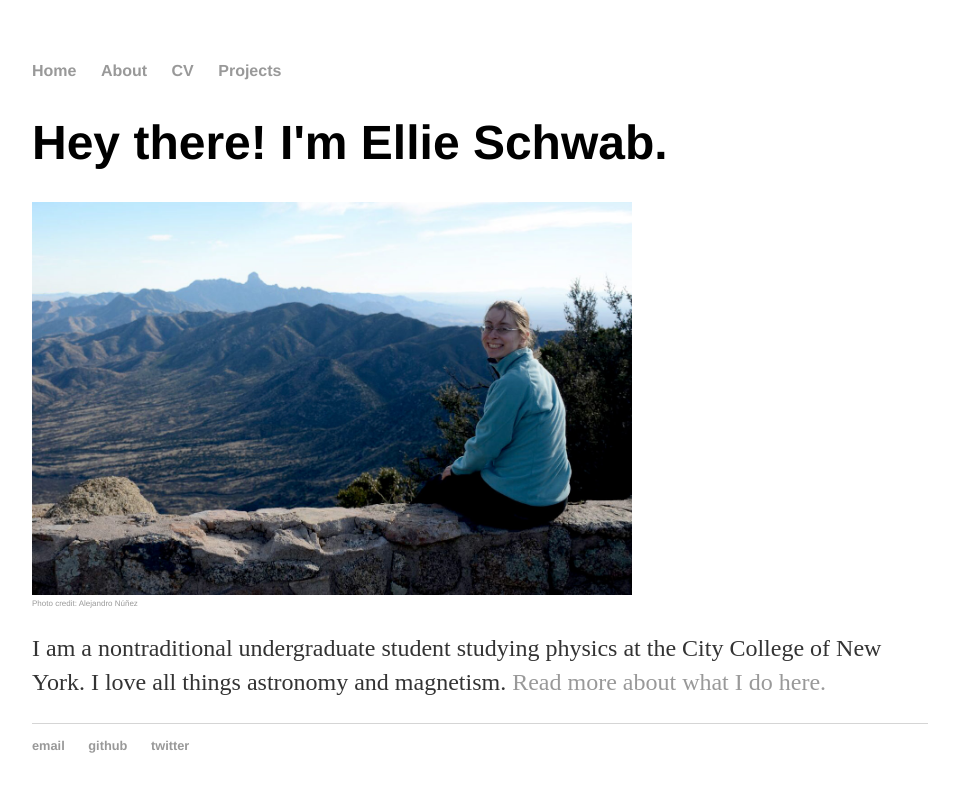
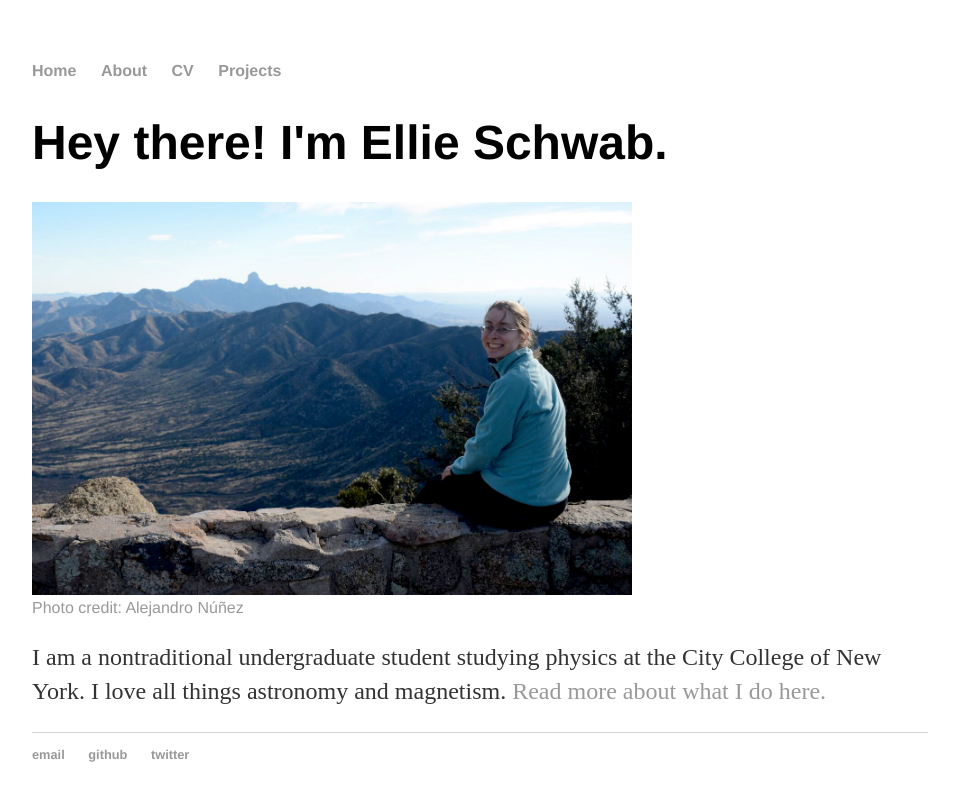
Before and after one commit to elliesch/elliesch.github.io, a Jekyll site: the page built from index.html, in a window 1280 px wide. Shown: the top 801 px of the page, without its empty margins (160-1119 px from the left). Built offline with Jekyll 4.4.1, drawn with Linux system fonts in a browser that asks for light colours.

Commit message:
Update index.html

```diff
--- a/index.html
+++ b/index.html
@@ -5,6 +5,6 @@ title: Ellie Schwab, Student Astronomer
 <div class="blurb">
 	<h1>Hey there! I'm Ellie Schwab.</h1>
 	<img src="/images/me_at_mdm.jpg" alt="The view from Columbia's MDM Telescope" style="width:600px">
-	<figcaption style="font-family:'Helvetica', 'Arial', 'Sans-Serif'; font-size: 0.5em; color: #999;">Photo credit: Alejandro Núñez</figcaption>
+	<figcaption style="font-family:'Helvetica', 'Arial', 'Sans-Serif'; font-size: 1em; color: #999;">Photo credit: Alejandro Núñez</figcaption>
 	<p>I am a nontraditional undergraduate student studying physics at the City College of New York. I love all things astronomy and magnetism. <a href="/about">Read more about what I do here.</a></p>
 </div><!-- /.blurb -->
```
